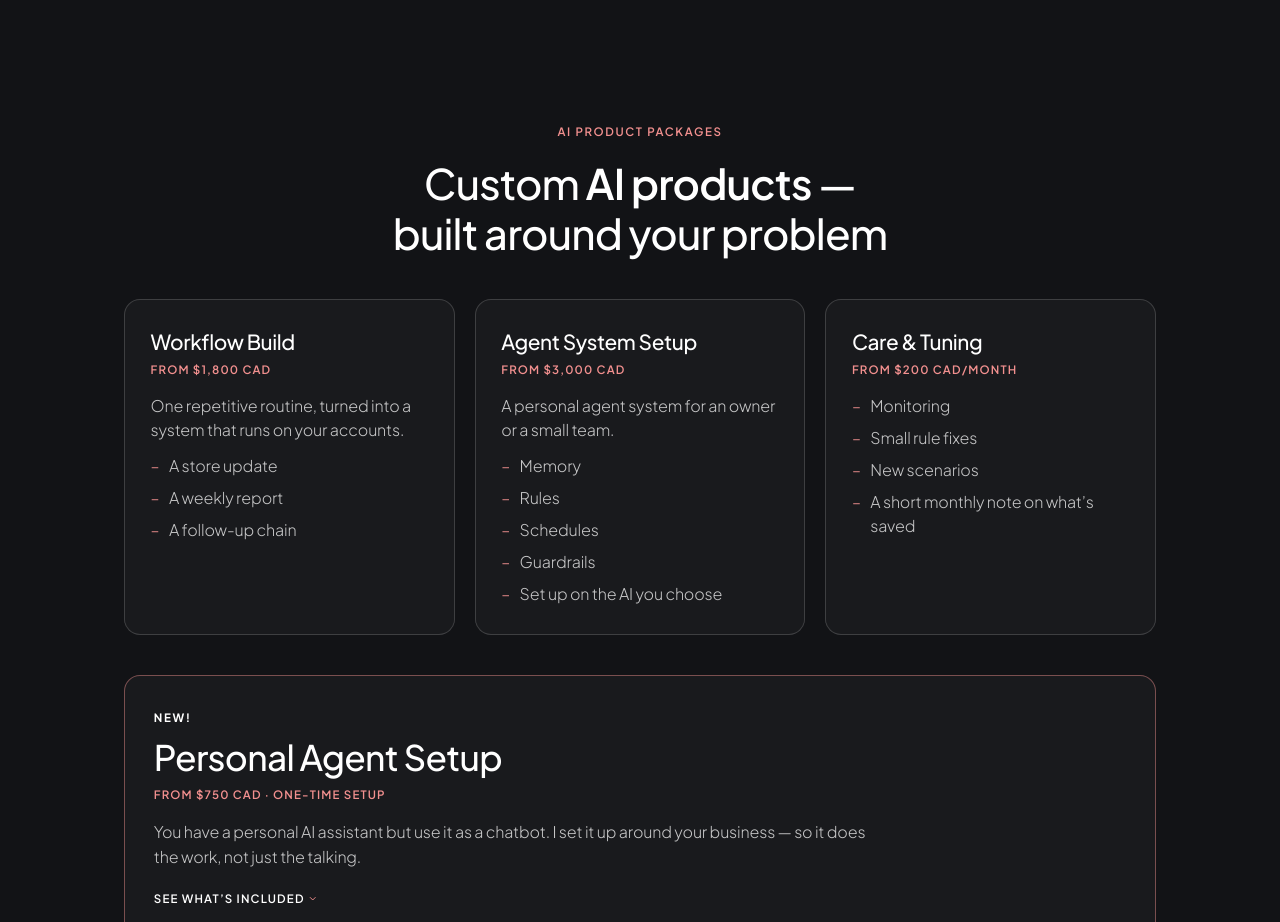
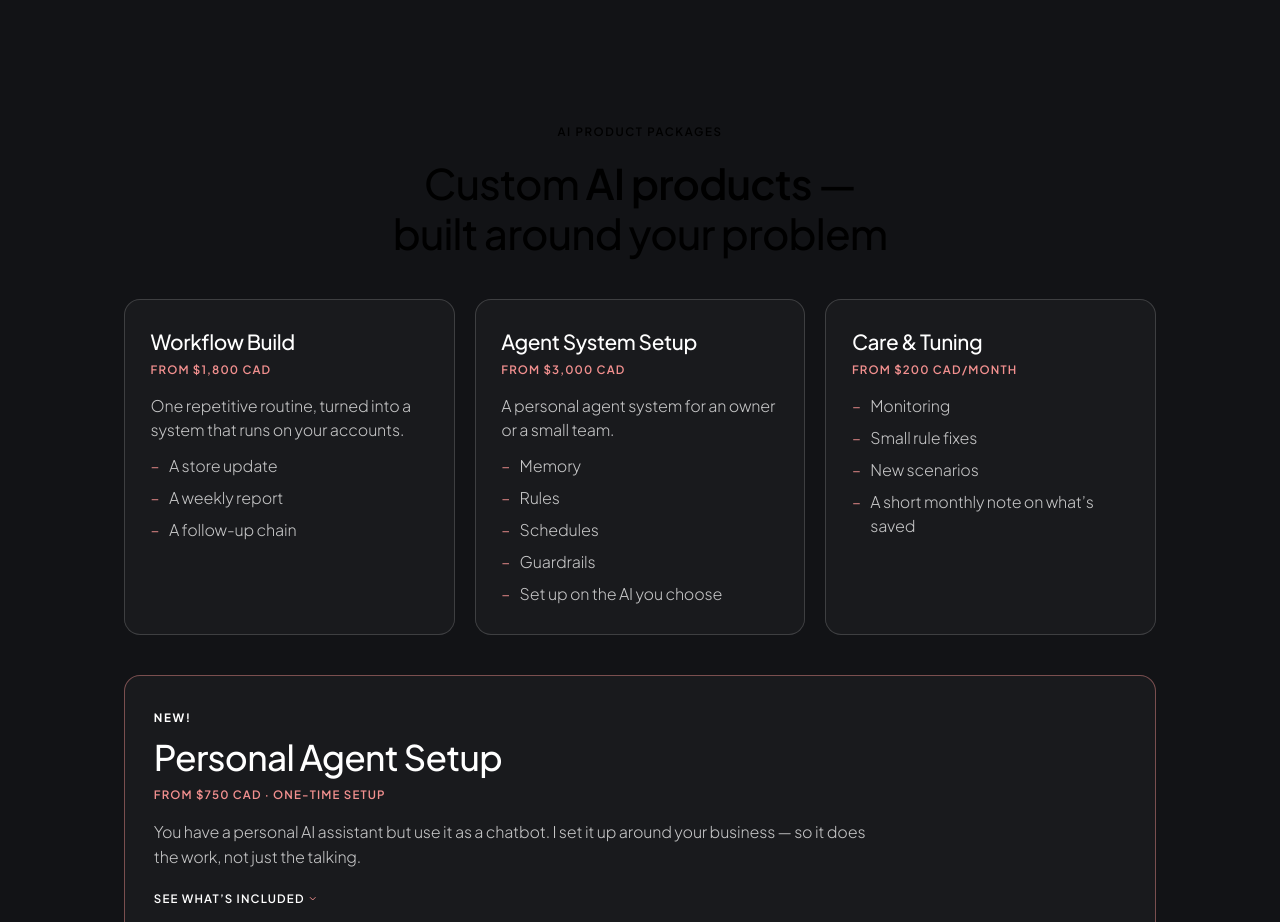
Before and after one commit to Irene2828/porfoliojuly, a Next.js app: page / in a window 1280 px wide. Shown: the part 7760-8682 px from the top of the page. Built offline with nearby package versions, Linux system fonts and the light colour scheme.

Commit message:
Make AI package kicker and heading black

```diff
--- a/src/app/index.css
+++ b/src/app/index.css
@@ -1815,3 +1815,11 @@ h1, h2, h3, h4, h5, h6 {
 .v2-theme section:not(#home) h2 strong {
   font-weight: 600 !important;
 }
+
+/* AI package kicker and heading. */
+.v2-theme #packages > section + section .packages-inner > p:first-child,
+.v2-theme #packages > section + section h2.packages-heading,
+.v2-theme #packages > section + section h2.packages-heading strong {
+  color: #000000 !important;
+  -webkit-text-fill-color: #000000 !important;
+}
```
